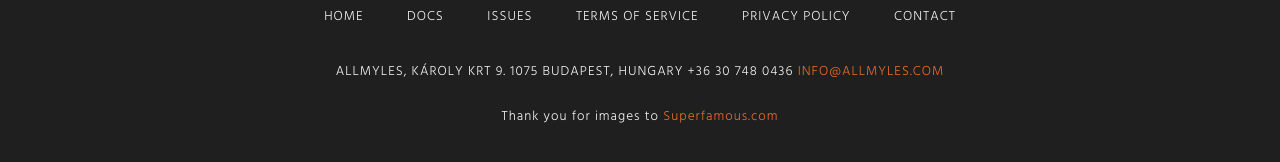
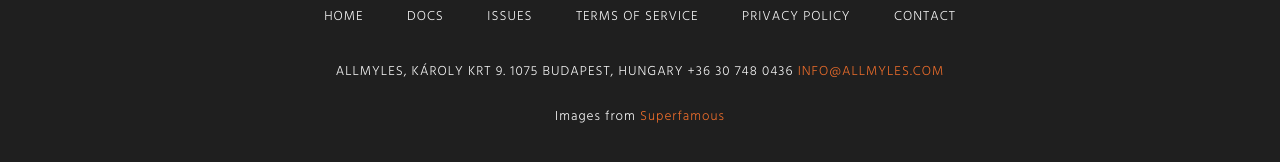
Before and after one commit to balazsszilardtoth/allmyles.github.io, a Jekyll site: the page built from index.html, in a window 1280 px wide and 900 px high, scrolled down 3024 px. Shown: the part 723-885 px from the top of the window. Built offline with Jekyll 4.4.1, drawn with Linux system fonts in a browser that asks for light colours; nearby versions of some CDN libraries; comment, search, counter and statistics services are not loaded.

Commit message:
Reword Superfamous credit notice in footer

```diff
--- a/_layouts/base.html
+++ b/_layouts/base.html
@@ -92,7 +92,7 @@ layout: compress
 				</ul>
 			</div>
 			<p>Allmyles, Károly krt 9. 1075 Budapest, Hungary <span>+36&nbsp;30&nbsp;748&nbsp;0436</span> <a href="mailto:info@allmyles.com">info@allmyles.com</a></p>
-			<p>Thank you for images to <a href="http://images.superfamous.com/">Superfamous.com</a></p>
+			<p>Images from <a href="http://images.superfamous.com/">Superfamous</a></p>
 		</div>
 	</footer>
 	<script src="//cdnjs.cloudflare.com/ajax/libs/jquery/2.1.4/jquery.min.js"></script>
```
